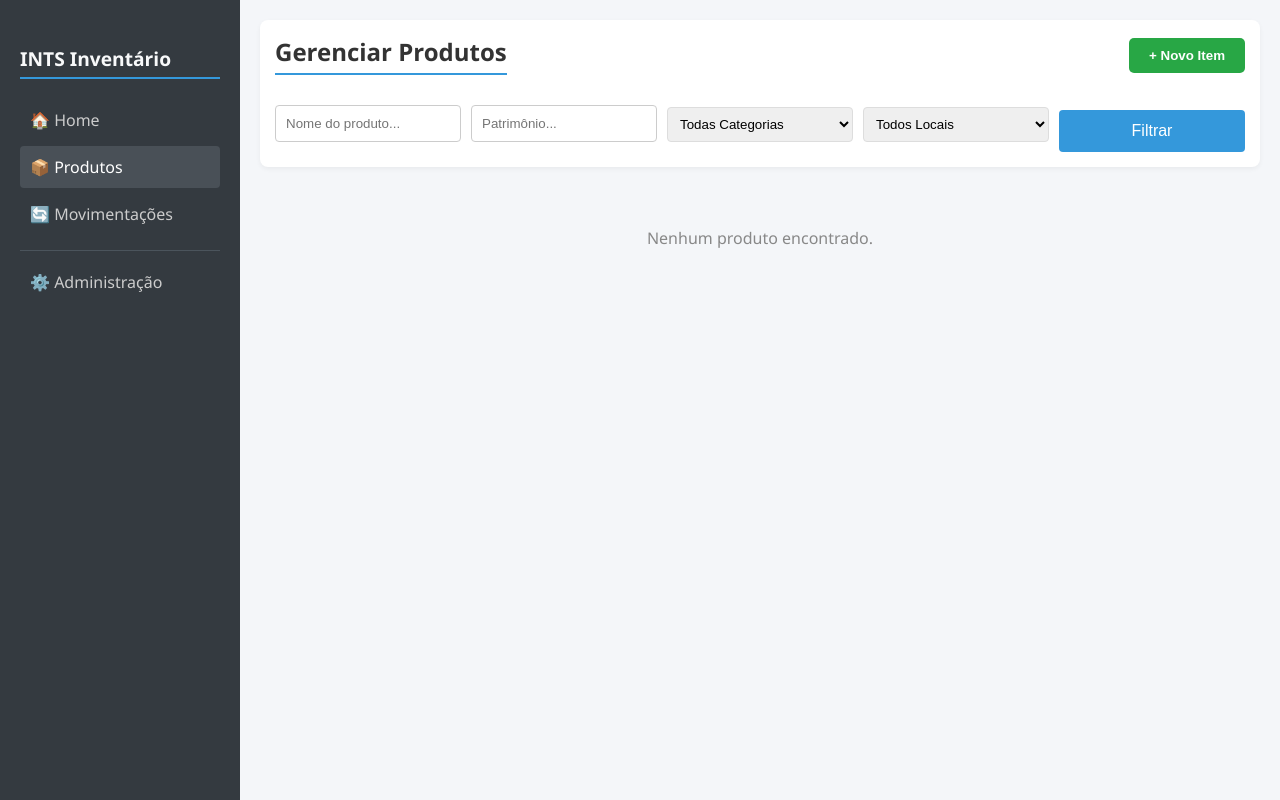
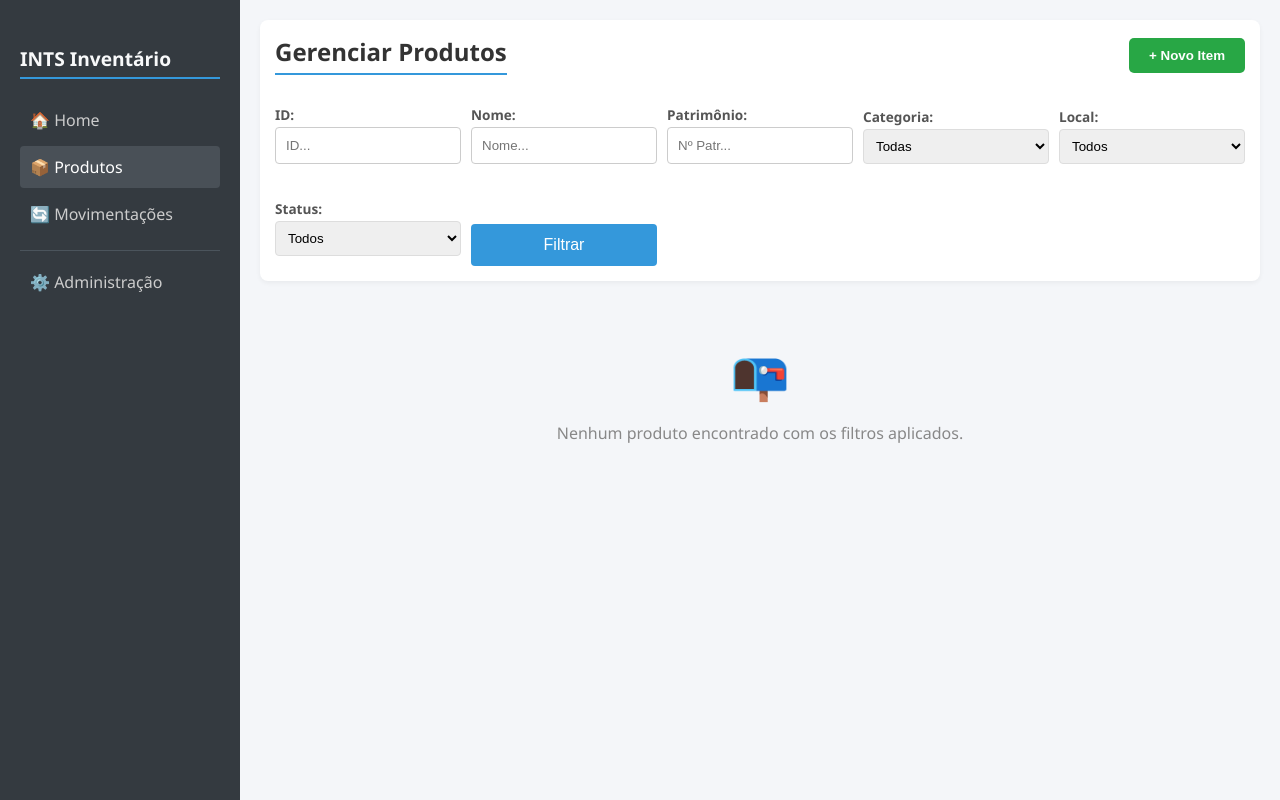
Before and after one commit to enzomtec-a11y/INTS-Inventory, a PHP site: page /pages/produtos/index.php in a window 1280 px wide. Run offline with PHP 8.4, Linux system fonts and the light colour scheme; the visitor is signed in with stand-in values (Sample User, id 1); tables that the repository leaves empty hold one stand-in row (values such as "Sample post").

Commit message:
Add files via upload

```diff
--- a/ints/pages/produtos/cadastrar.php
+++ b/ints/pages/produtos/cadastrar.php
@@ -1,5 +1,6 @@
 <?php
 require_once '../../config/_protecao.php';
+exigirAdmin(); //Por enquanto somente admins vão cadastrar produtos
 
 $status_message = "";
 $usuario_id_log = function_exists('getUsuarioId') ? getUsuarioId() : 0;
@@ -149,10 +150,14 @@ if ($_SERVER["REQUEST_METHOD"] == "POST") {
                 $conn->begin_transaction();
                 try {
                     // 1. Inserir Produto
+                    // ATENÇÃO: A ordem no SQL abaixo é: locador, contrato, patrimonio
                     $sql = "INSERT INTO produtos (nome, descricao, categoria_id, controla_estoque_proprio, tipo_posse, locador_nome, locacao_contrato, numero_patrimonio, data_criado) VALUES (?, ?, ?, ?, ?, ?, ?, ?, NOW())";
                     $stmt = $conn->prepare($sql);
+
                     // Tipos: s(nome), s(desc), i(cat), i(ctrl), s(tipo), s(locador), s(contrato), s(patrimonio)
+                    // A ordem das variáveis deve bater EXATAMENTE com a ordem dos campos no INSERT acima
                     $stmt->bind_param("ssiissss", $nome, $descricao, $categoria_id, $controla_estoque, $tipo_posse, $locador_nome, $locacao_contrato, $numero_patrimonio);
+
                     $stmt->execute();
                     $produto_id = $stmt->insert_id;
                     $stmt->close();
--- a/ints/pages/produtos/index.php
+++ b/ints/pages/produtos/index.php
@@ -1,5 +1,4 @@
 <?php
-// Aproveitamos a lógica de carregamento e filtros que você já fez no listar.php
 require_once '../../config/_protecao.php';
 
 $usuario_nivel = $_SESSION['usuario_nivel'] ?? '';
@@ -26,18 +25,26 @@ $res_cat = $conn->query("SELECT id, nome FROM categorias WHERE deletado = FALSE
 while ($r = $res_cat->fetch_assoc()) $categorias[] = $r;
 
 // Captura filtros
+$filtro_id = $_GET['busca_id'] ?? '';
 $filtro_nome = $_GET['busca_nome'] ?? '';
 $filtro_cat = $_GET['filtro_categoria'] ?? '';
 $filtro_local = $_GET['filtro_local'] ?? '';
 $filtro_tipo_posse = $_GET['filtro_tipo_posse'] ?? '';
 $filtro_patrimonio = $_GET['busca_patrimonio'] ?? '';
+$filtro_status = $_GET['filtro_status'] ?? '';
 
 // Montagem da Query
-// CORREÇÃO AQUI: Adicionado "AND e.quantidade > 0" no JOIN para ignorar locais onde o item saiu (qtd=0)
 $sql = "
     SELECT
-        p.id AS produto_id, p.nome AS produto_nome, p.numero_patrimonio, p.tipo_posse, p.locador_nome,
-        c.nome AS categoria_nome, l.id AS local_id, IFNULL(l.nome, 'N/A') AS local_nome_simples,
+        p.id AS produto_id,
+        p.nome AS produto_nome,
+        p.numero_patrimonio,
+        p.tipo_posse,
+        p.locador_nome,
+        p.status_produto,
+        c.nome AS categoria_nome,
+        l.id AS local_id,
+        IFNULL(l.nome, 'N/A') AS local_nome_simples,
         ad.nome AS atributo_nome,
         COALESCE(av.valor_texto, CAST(av.valor_numero AS CHAR), CAST(av.valor_booleano AS CHAR), av.valor_data) AS atributo_valor
     FROM produtos p
@@ -52,9 +59,26 @@ $sql = "
 $params = [];
 $types = "";
 
-if (!empty($filtro_nome)) { $sql .= " AND p.nome LIKE ?"; $params[] = "%$filtro_nome%"; $types .= "s"; }
-if (!empty($filtro_patrimonio)) { $sql .= " AND p.numero_patrimonio LIKE ?"; $params[] = "%$filtro_patrimonio%"; $types .= "s"; }
-if (!empty($filtro_cat)) { $sql .= " AND p.categoria_id = ?"; $params[] = (int)$filtro_cat; $types .= "i"; }
+if (!empty($filtro_id)) {
+    $sql .= " AND p.id = ?";
+    $params[] = (int)$filtro_id;
+    $types .= "i";
+}
+if (!empty($filtro_nome)) {
+    $sql .= " AND p.nome LIKE ?";
+    $params[] = "%$filtro_nome%";
+    $types .= "s";
+}
+if (!empty($filtro_patrimonio)) {
+    $sql .= " AND p.numero_patrimonio LIKE ?";
+    $params[] = "%$filtro_patrimonio%";
+    $types .= "s";
+}
+if (!empty($filtro_cat)) {
+    $sql .= " AND p.categoria_id = ?";
+    $params[] = (int)$filtro_cat;
+    $types .= "i";
+}
 if (!empty($filtro_local)) {
     $ids_hierarquia_filtro = function_exists('getIdsLocaisDaUnidade') ? getIdsLocaisDaUnidade($conn, (int)$filtro_local) : [(int)$filtro_local];
     if (!empty($ids_hierarquia_filtro)) {
@@ -62,11 +86,19 @@ if (!empty($filtro_local)) {
         $sql .= " AND e.local_id IN ($idsStrFiltro)";
     }
 }
-if (!empty($filtro_tipo_posse)) { $sql .= " AND p.tipo_posse = ?"; $params[] = $filtro_tipo_posse; $types .= "s"; }
+if (!empty($filtro_tipo_posse)) {
+    $sql .= " AND p.tipo_posse = ?";
+    $params[] = $filtro_tipo_posse;
+    $types .= "s";
+}
+if (!empty($filtro_status)) {
+    $sql .= " AND p.status_produto = ?";
+    $params[] = $filtro_status;
+    $types .= "s";
+}
 
 if ($usuario_nivel === 'admin_unidade' && !empty($unidade_locais_ids)) {
     $idsStrUnidade = implode(',', array_map('intval', $unidade_locais_ids));
-    // Mostra se o item está fisicamente (estoque > 0) na unidade
     $sql .= " AND EXISTS (SELECT 1 FROM estoques e2 WHERE e2.produto_id = p.id AND e2.local_id IN ($idsStrUnidade) AND e2.quantidade > 0)";
 }
 
@@ -83,9 +115,15 @@ if ($result) {
         $pid = $row['produto_id'];
         if (!isset($produtos_agregados[$pid])) {
             $produtos_agregados[$pid] = [
-                'id' => $pid, 'nome' => $row['produto_nome'], 'numero_patrimonio' => $row['numero_patrimonio'],
-                'categoria' => $row['categoria_nome'], 'tipo_posse' => $row['tipo_posse'], 'locador_nome' => $row['locador_nome'],
-                'atributos' => [], 'estoques' => []
+                'id' => $pid,
+                'nome' => $row['produto_nome'],
+                'numero_patrimonio' => $row['numero_patrimonio'],
+                'categoria' => $row['categoria_nome'],
+                'tipo_posse' => $row['tipo_posse'],
+                'locador_nome' => $row['locador_nome'],
+                'status_produto' => $row['status_produto'] ?? 'ativo',
+                'atributos' => [],
+                'estoques' => []
             ];
         }
         if (!empty($row['atributo_nome'])) {
@@ -113,10 +151,8 @@ $stmt->close();
     <title>Gerenciador de Produtos</title>
     <link rel="stylesheet" href="../../assets/css/style.css">
     <style>
-        /* Estilos do Listar Original */
         body { font-family: 'Segoe UI', sans-serif; margin: 0; background-color: #f4f6f9; display: flex; height: 100vh; overflow: hidden; }
 
-        /* Layout Sidebar + Content */
         .sidebar { width: 200px; background: #343a40; color: #fff; display: flex; flex-direction: column; padding: 20px; }
         .sidebar h2 { font-size: 1.2rem; margin-bottom: 20px; color: #f8f9fa; }
         .sidebar a { color: #ccc; text-decoration: none; padding: 10px; border-radius: 4px; display: block; margin-bottom: 5px; }
@@ -124,29 +160,56 @@ $stmt->close();
 
         .main-content { flex: 1; padding: 20px; overflow-y: auto; position: relative; }
 
-        /* Barra de Topo e Filtros */
         .top-bar { background: #fff; padding: 15px; border-radius: 8px; box-shadow: 0 2px 5px rgba(0,0,0,0.05); margin-bottom: 20px; }
         .top-header { display: flex; justify-content: space-between; align-items: center; margin-bottom: 15px; }
         .btn-novo { background: #28a745; color: white; padding: 10px 20px; border-radius: 5px; text-decoration: none; font-weight: bold; cursor: pointer; border: none; }
 
-        .filter-grid { display: grid; grid-template-columns: repeat(auto-fit, minmax(180px, 1fr)); gap: 10px; align-items: end; }
+        .filter-grid { display: grid; grid-template-columns: repeat(auto-fit, minmax(160px, 1fr)); gap: 10px; align-items: end; }
         .filter-grid input, .filter-grid select { width: 100%; padding: 8px; border: 1px solid #ddd; border-radius: 4px; box-sizing: border-box;}
+        .filter-grid label { font-size: 0.85em; color: #555; margin-bottom: 3px; display: block; }
         .btn-filter { background: #007bff; color: white; border: none; padding: 9px 15px; border-radius: 4px; cursor: pointer; }
 
-        /* Tabela */
         table { width: 100%; border-collapse: collapse; background: #fff; border-radius: 8px; overflow: hidden; box-shadow: 0 2px 5px rgba(0,0,0,0.05); }
-        th { background-color: #343a40; color: #fff; padding: 12px; text-align: left; font-size: 0.9em; }
+        th { background-color: #343a40; color: #fff; padding: 12px; text-align: left; font-size: 0.85em; white-space: nowrap; }
         td { padding: 12px; border-bottom: 1px solid #eee; font-size: 0.9em; vertical-align: middle; }
         tr:hover { background-color: #f1f1f1; }
-        .patrimonio-badge { background: #17a2b8; color: white; padding: 3px 6px; border-radius: 4px; font-size: 0.8em; font-family: monospace; }
 
-        /* Ações */
-        .btn-action { margin-right: 5px; text-decoration: none; padding: 4px 8px; border-radius: 3px; font-size: 0.85em; cursor: pointer; display: inline-block; }
+        .id-badge {
+            background: #6c757d;
+            color: white;
+            padding: 3px 8px;
+            border-radius: 4px;
+            font-size: 0.85em;
+            font-weight: bold;
+            font-family: monospace;
+        }
+        .patrimonio-badge {
+            background: #17a2b8;
+            color: white;
+            padding: 3px 8px;
+            border-radius: 4px;
+            font-size: 0.85em;
+            font-weight: bold;
+            font-family: monospace;
+        }
+
+        .status-badge {
+            padding: 4px 10px;
+            border-radius: 12px;
+            font-size: 0.8em;
+            font-weight: 600;
+            display: inline-block;
+        }
+        .status-ativo { background: #d4edda; color: #155724; }
+        .status-baixa-parcial { background: #fff3cd; color: #856404; }
+        .status-baixa-total { background: #f8d7da; color: #721c24; }
+        .status-inativo { background: #e2e3e5; color: #383d41; }
+
+        .btn-action { margin-right: 5px; text-decoration: none; padding: 4px 8px; border-radius: 3px; font-size: 0.85em; cursor: pointer; display: inline-block; border: none; }
         .btn-view { background: #17a2b8; color: white; }
         .btn-edit { background: #ffc107; color: #333; }
         .btn-del { background: #dc3545; color: white; }
 
-        /* --- MODAL (Janela Flutuante) --- */
         .modal-overlay {
             position: fixed; top: 0; left: 0; width: 100%; height: 100%;
             background: rgba(0,0,0,0.5); z-index: 1000;
@@ -167,12 +230,10 @@ $stmt->close();
         .modal-title { font-weight: bold; font-size: 1.1em; }
         .modal-close { background: none; border: none; font-size: 1.5em; cursor: pointer; color: #666; }
 
-        /* Iframe para carregar as páginas existentes sem quebrar lógica */
         .modal-content-frame { flex: 1; border: none; width: 100%; background: #fff; }
 
         @keyframes slideIn { from { transform: translateY(-20px); opacity: 0; } to { transform: translateY(0); opacity: 1; } }
 
-        /* Mensagens de Feedback */
         .success-message {
             background: #d4edda;
             color: #155724;
@@ -251,26 +312,55 @@ $stmt->close();
             <?php endif; ?>
 
             <form method="GET" class="filter-grid">
-                <input type="text" name="busca_nome" value="<?php echo htmlspecialchars($filtro_nome); ?>" placeholder="Nome do produto...">
-                <input type="text" name="busca_patrimonio" value="<?php echo htmlspecialchars($filtro_patrimonio); ?>" placeholder="Patrimônio...">
+                <div>
+                    <label>ID:</label>
+                    <input type="number" name="busca_id" value="<?php echo htmlspecialchars($filtro_id); ?>" placeholder="ID...">
+                </div>
 
+                <div>
+                    <label>Nome:</label>
+                    <input type="text" name="busca_nome" value="<?php echo htmlspecialchars($filtro_nome); ?>" placeholder="Nome...">
+                </div>
+
+                <div>
+                    <label>Patrimônio:</label>
+                    <input type="text" name="busca_patrimonio" value="<?php echo htmlspecialchars($filtro_patrimonio); ?>" placeholder="Nº Patr...">
+                </div>
+
+                <div>
+                    <label>Categoria:</label>
                     <select name="filtro_categoria">
-                    <option value="">Todas Categorias</option>
+                        <option value="">Todas</option>
                         <?php foreach ($categorias as $cat): ?>
                             <option value="<?php echo $cat['id']; ?>" <?php echo ($filtro_cat == $cat['id']) ? 'selected' : ''; ?>><?php echo htmlspecialchars($cat['nome']); ?></option>
                         <?php endforeach; ?>
                     </select>
+                </div>
 
+                <div>
+                    <label>Local:</label>
                     <select name="filtro_local">
-                    <option value="">Todos Locais</option>
+                        <option value="">Todos</option>
                         <?php foreach ($locais_formatados as $id => $nome): ?>
                             <option value="<?php echo $id; ?>" <?php echo ($filtro_local == $id) ? 'selected' : ''; ?>><?php echo htmlspecialchars($nome); ?></option>
                         <?php endforeach; ?>
                     </select>
+                </div>
+
+                <div>
+                    <label>Status:</label>
+                    <select name="filtro_status">
+                        <option value="">Todos</option>
+                        <option value="ativo" <?php echo ($filtro_status == 'ativo') ? 'selected' : ''; ?>>Ativo</option>
+                        <option value="baixa_parcial" <?php echo ($filtro_status == 'baixa_parcial') ? 'selected' : ''; ?>>Baixa Parcial</option>
+                        <option value="baixa_total" <?php echo ($filtro_status == 'baixa_total') ? 'selected' : ''; ?>>Baixa Total</option>
+                        <option value="inativo" <?php echo ($filtro_status == 'inativo') ? 'selected' : ''; ?>>Inativo</option>
+                    </select>
+                </div>
 
                 <button type="submit" class="btn-filter">Filtrar</button>
-                <?php if ($filtro_nome || $filtro_cat || $filtro_local || $filtro_patrimonio): ?>
-                    <a href="index.php" style="color:#666; font-size:0.9em; margin-left:10px;">Limpar</a>
+                <?php if ($filtro_id || $filtro_nome || $filtro_cat || $filtro_local || $filtro_patrimonio || $filtro_status): ?>
+                    <a href="index.php" style="color:#666; font-size:0.9em; padding:8px;">Limpar</a>
                 <?php endif; ?>
             </form>
         </div>
@@ -279,34 +369,65 @@ $stmt->close();
             <table>
                 <thead>
                     <tr>
-                        <th>Patrimônio</th>
+                        <th style="width: 70px;">ID</th>
+                        <th style="width: 120px;">Patrimônio</th>
                         <th>Nome</th>
-                        <th>Categoria</th>
-                        <th>Localização</th>
-                        <th style="text-align:right;">Ações</th>
+                        <th style="width: 150px;">Categoria</th>
+                        <th style="width: 150px;">Localização</th>
+                        <th style="width: 120px;">Status</th>
+                        <th style="width: 150px; text-align:right;">Ações</th>
                     </tr>
                 </thead>
                 <tbody>
                     <?php foreach ($produtos_agregados as $prod):
                         $estoques = $prod['estoques'];
                         if (empty($estoques)) $estoques[] = ['id' => null, 'nome' => '-'];
-                        // Pega o primeiro estoque (como item é único, geralmente só tem 1)
                         $est = $estoques[0];
+
+                        // Determinar classe do status
+                        $status = $prod['status_produto'];
+                        $status_class = 'status-ativo';
+                        $status_text = 'Ativo';
+
+                        switch($status) {
+                            case 'baixa_parcial':
+                                $status_class = 'status-baixa-parcial';
+                                $status_text = 'Baixa Parcial';
+                                break;
+                            case 'baixa_total':
+                                $status_class = 'status-baixa-total';
+                                $status_text = 'Baixa Total';
+                                break;
+                            case 'inativo':
+                                $status_class = 'status-inativo';
+                                $status_text = 'Inativo';
+                                break;
+                        }
                     ?>
                     <tr>
+                        <td>
+                            <span class="id-badge">#<?php echo $prod['id']; ?></span>
+                        </td>
                         <td>
                             <?php if ($prod['numero_patrimonio']): ?>
                                 <span class="patrimonio-badge"><?php echo htmlspecialchars($prod['numero_patrimonio']); ?></span>
                             <?php else: ?>
-                                <span style="color:#ccc;">S/N</span>
+                                <span style="color:#ccc; font-size:0.85em;">—</span>
                             <?php endif; ?>
                         </td>
                         <td>
                             <strong><?php echo htmlspecialchars($prod['nome']); ?></strong>
-                            <?php if ($prod['tipo_posse'] == 'locado') echo '<small style="background:#ffc107; padding:2px; border-radius:3px;">Locado</small>'; ?>
+                            <?php if ($prod['tipo_posse'] == 'locado'): ?>
+                                <small style="background:#ffc107; padding:2px 6px; border-radius:3px; margin-left:5px; font-size:0.75em;">Locado</small>
+                            <?php endif; ?>
                         </td>
                         <td><?php echo htmlspecialchars($prod['categoria']); ?></td>
                         <td><?php echo htmlspecialchars($est['nome']); ?></td>
+                        <td>
+                            <span class="status-badge <?php echo $status_class; ?>">
+                                <?php echo $status_text; ?>
+                            </span>
+                        </td>
                         <td style="text-align:right;">
                             <button onclick="abrirModal('detalhes.php?id=<?php echo $prod['id']; ?>', 'Detalhes do Item')" class="btn-action btn-view">👁️</button>
                             <button onclick="abrirModal('editar.php?id=<?php echo $prod['id']; ?>', 'Editar Item')" class="btn-action btn-edit">✏️</button>
@@ -317,7 +438,10 @@ $stmt->close();
                 </tbody>
             </table>
         <?php else: ?>
-            <div style="text-align:center; padding:40px; color:#888;">Nenhum produto encontrado.</div>
+            <div style="text-align:center; padding:40px; color:#888;">
+                <div style="font-size:3em; margin-bottom:15px;">📭</div>
+                <p>Nenhum produto encontrado com os filtros aplicados.</p>
+            </div>
         <?php endif; ?>
     </main>
 
@@ -332,25 +456,21 @@ $stmt->close();
     </div>
 
     <script>
-        // Função para abrir o modal com a URL desejada (cadastrar, editar, detalhes)
         function abrirModal(url, titulo) {
             document.getElementById('modalTitle').innerText = titulo;
-            // Adiciona um parâmetro 'modal=1' para podermos (opcionalmente) esconder menu nas páginas internas
             let separator = url.includes('?') ? '&' : '?';
             document.getElementById('modalFrame').src = url + separator + "modal=1";
             document.getElementById('modalContainer').classList.add('active');
         }
 
-        // Função chamada pelo botão X ou pelo iframe (quando termina de salvar)
         function fecharModal(recaregar = false) {
             document.getElementById('modalContainer').classList.remove('active');
-            document.getElementById('modalFrame').src = ""; // Limpa frame
+            document.getElementById('modalFrame').src = "";
             if(recaregar) {
-                window.location.reload(); // Atualiza a lista se houve alteração
+                window.location.reload();
             }
         }
 
-        // Permitir que o iframe chame a função de fechar do pai
         window.fecharModalDoFilho = function(recarregar) {
             fecharModal(recarregar);
         }
```
Lines whose indentation alone changed are shown as unchanged.
